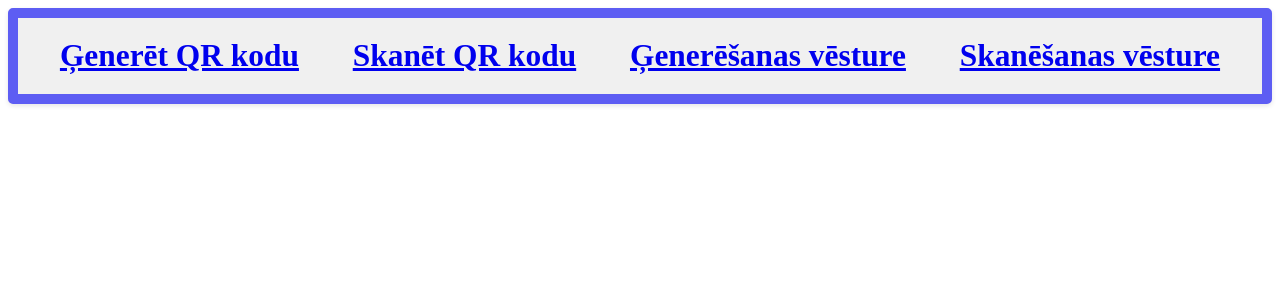
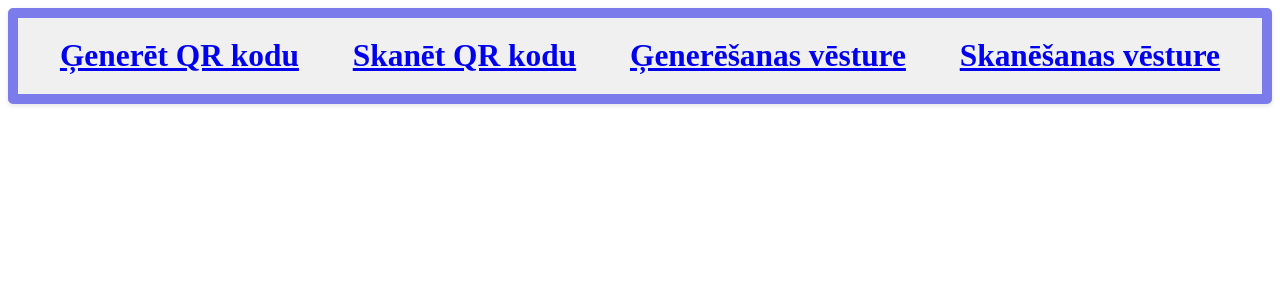
Before and after one commit to ivars-M/KV-Kods, a React (Vite) app: page /scan in a window 1280 px wide. Shown: the top 300 px of the page. Built offline with nearby package versions, Linux system fonts and the light colour scheme.

Commit message:
3e45h3gh3g

```diff
--- a/src/Components/Navigation/Navigation.module.css
+++ b/src/Components/Navigation/Navigation.module.css
@@ -7,7 +7,7 @@
   border: 10px solid #ccc;
   border-radius: 5px;
   box-shadow: 0 2px 5px rgba(0, 0, 0, 0.1);
-  border-color: rgb(93, 93, 243);
+  border-color: rgb(123, 123, 235);
   gap: 10px;
 
   text-decoration: none;
```
